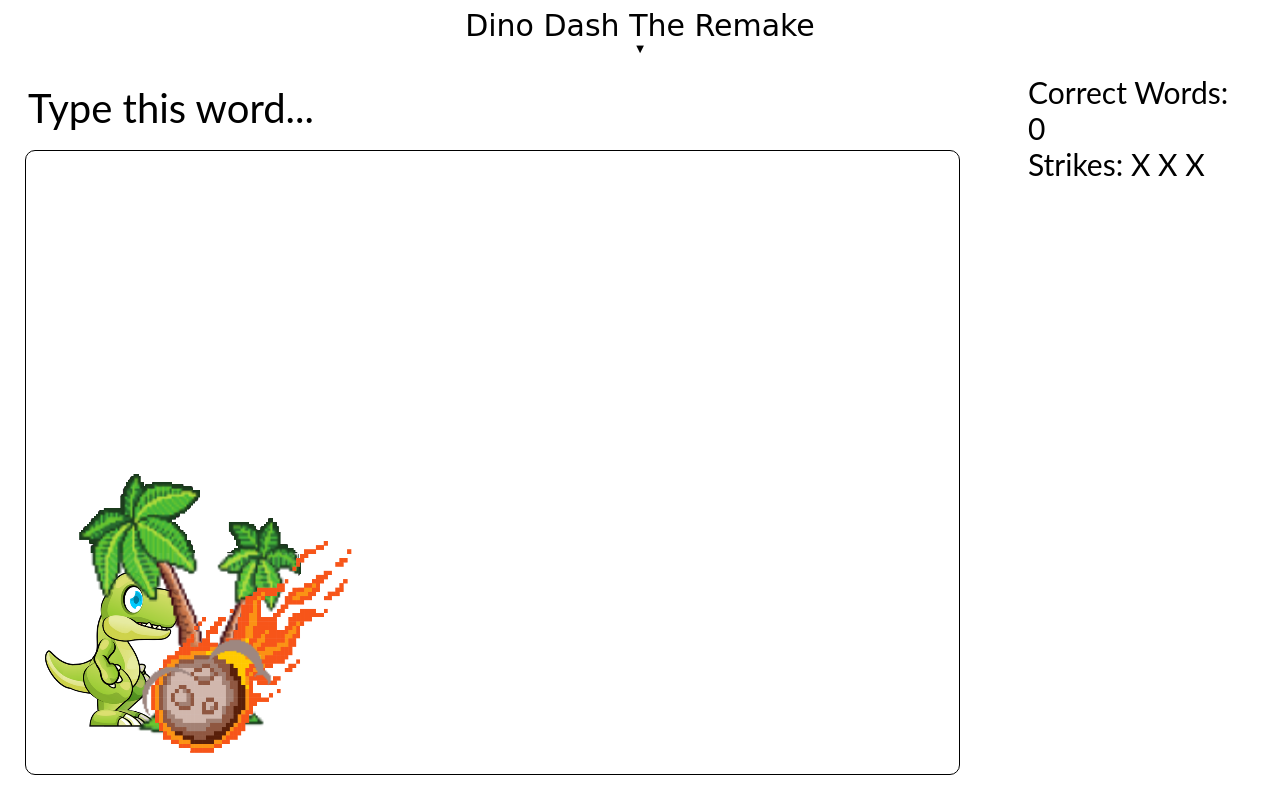
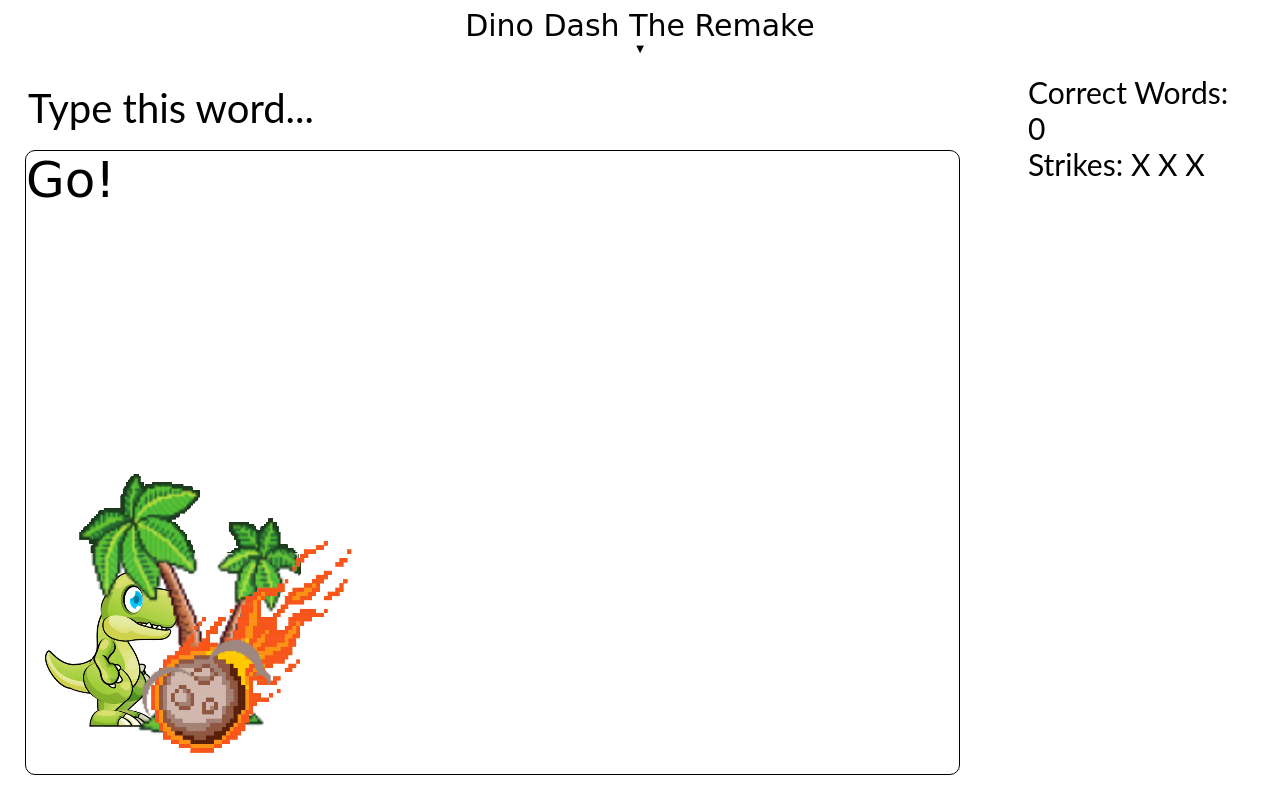
Before and after one commit to winterfreddy/dino-dash-remake, a plain HTML site: page index.html in a window 1280 px wide. Both pictures are taken after a click on the button "I'm Ready!". Drawn offline with Linux system fonts and the light colour scheme; a web font is replaced by a local one.

Commit message:
Will initiate game countdown

```diff
--- a/index.html
+++ b/index.html
@@ -48,9 +48,9 @@
             </div>
             <div class="game-screen">
                 <canvas id="myCanvas" width="700" height="500" class="canvas"></canvas>
-                <!-- <label class="ready-label">Ready...</label>
-                <label class="set-label">Set...</label>
-                <label class="go-label">Go!</label> -->
+                <label class="ready-label" id="ready-label">Ready...</label>
+                <label class="set-label" id="set-label">Set...</label>
+                <label class="go-label" id="go-label">Go!</label>
             </div>
         </div>
         <div class="sidebar-content">
@@ -70,9 +70,10 @@
         </div>
     </div>
 
+    <script type="text/javascript" src="./src/words.js"></script>
     <script type="text/javascript" src="./src/sprites.js"></script>
     <script type="text/javascript" src="./src/layout.js"></script>
-    <script type="text/javascript" src="./src/words.js"></script>
+    <script type="text/javascript" src="./src/gameplay.js"></script>
     <script>document.getElementById("splashPage").style.height = "100%";</script>
 </body>
 </html>
--- a/public/stylesheets/layout.css
+++ b/public/stylesheets/layout.css
@@ -140,6 +140,7 @@ body {
 .set-label,
 .go-label {
     font-size: 50px;
+    display: none;
 }
 
 .game-screen {
--- /dev/null
+++ b/src/gameplay.js
@@ -0,0 +1,14 @@
+function startGame() {
+    document.getElementById("ready-label").style.display = "block";
+    setTimeout(function() {
+        document.getElementById("ready-label").style.display = "none";
+        document.getElementById("set-label").style.display = "block";
+    },1000);
+    setTimeout(function() {
+        document.getElementById("set-label").style.display = "none";
+        document.getElementById("go-label").style.display = "block";
+    },2000);
+    setTimeout(function() {
+        document.getElementById("go-label").style.display = "none";
+    },3000);
+}
--- a/src/layout.js
+++ b/src/layout.js
@@ -4,4 +4,5 @@ function openSplashPage() {
 
 function closeSplashPage() {
     document.getElementById("splashPage").style.height = "0%";
+    startGame();
 }
```
